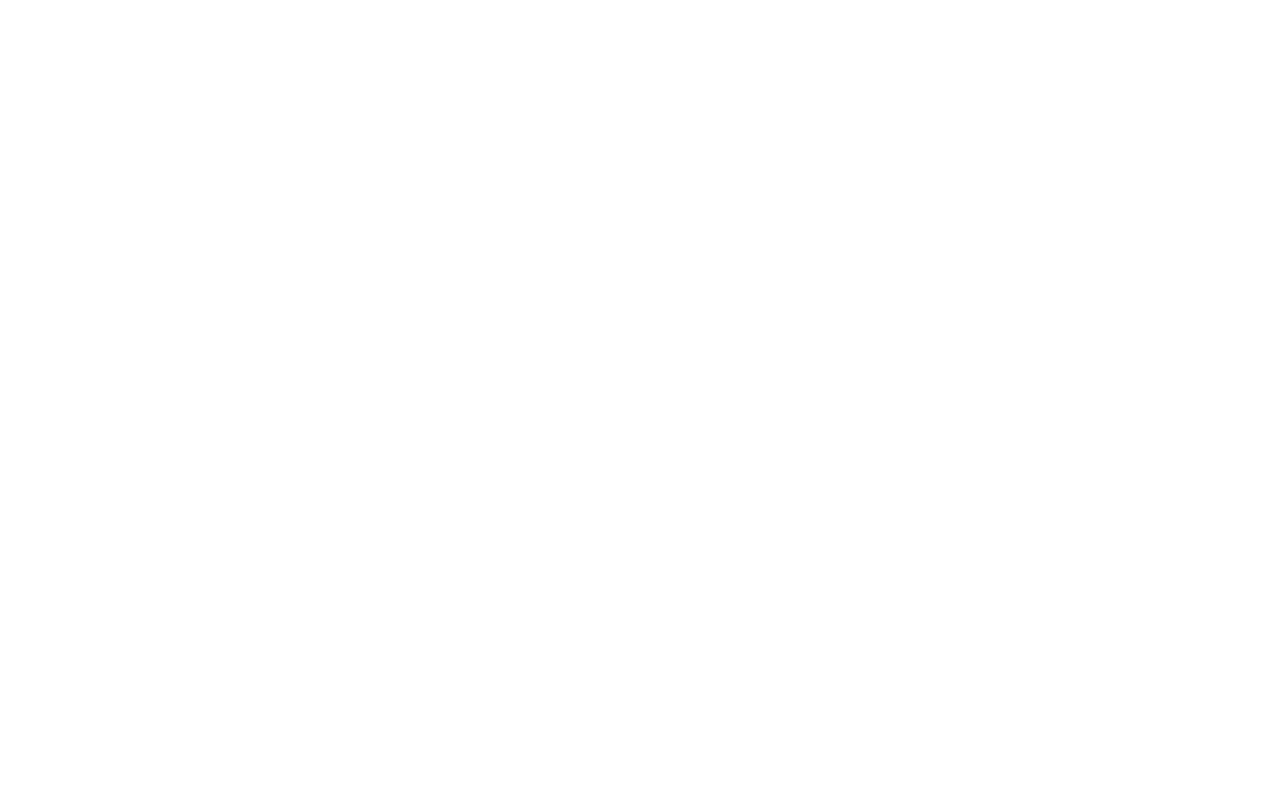
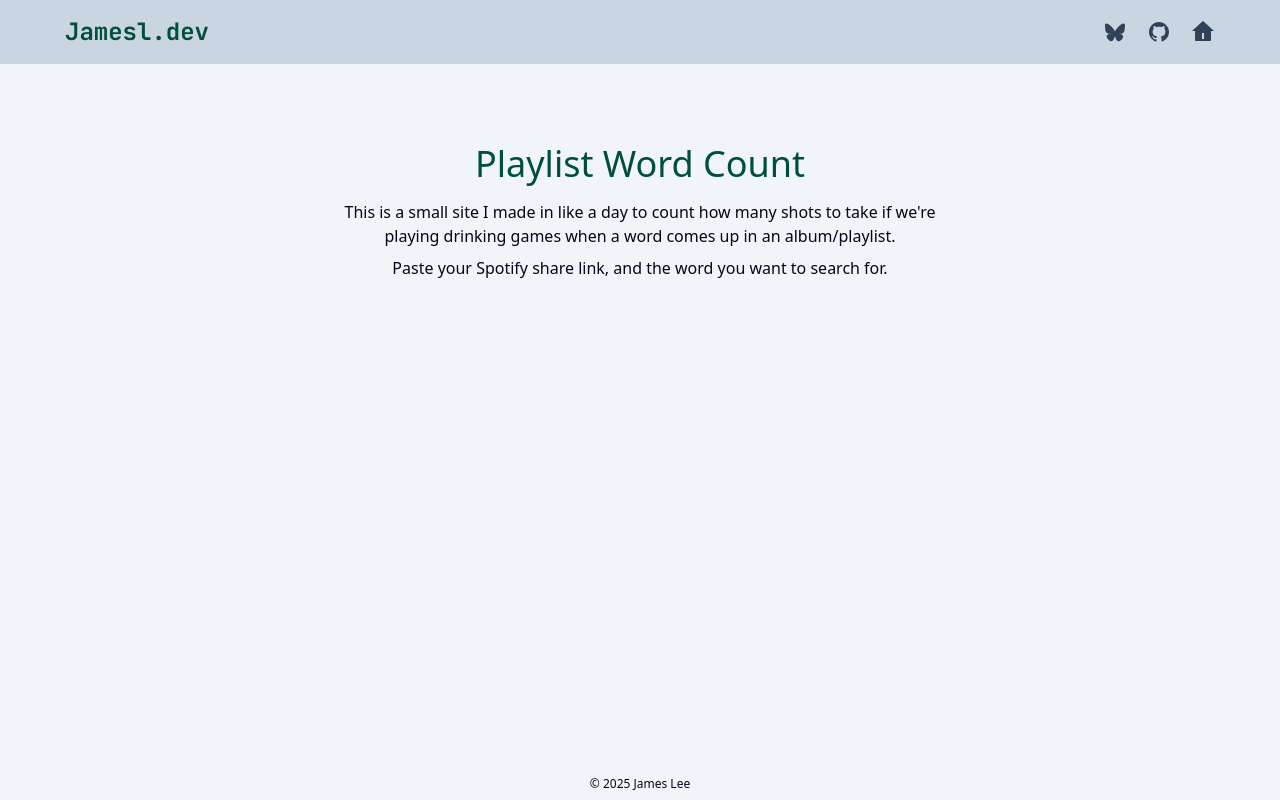
Before and after one commit to jamesleedev/playlist-wordcount, a Next.js app: page / in a window 1280 px wide. Built offline with nearby package versions, Linux system fonts and the light colour scheme.

Commit message:
feat: basic page layout

```diff
--- a/package.json
+++ b/package.json
@@ -9,6 +9,7 @@
     "lint": "next lint"
   },
   "dependencies": {
+    "@remixicon/react": "^4.6.0",
     "class-variance-authority": "^0.7.1",
     "clsx": "^2.1.1",
     "lucide-react": "^0.482.0",
--- /dev/null
+++ b/src/components/@index/header/Header.tsx
@@ -0,0 +1,16 @@
+import { FC } from 'react';
+
+export const Header: FC = () => {
+  return (
+    <header className="text-center">
+      <h1 className="mb-4 text-4xl font-medium text-emerald-900">Playlist Word Count</h1>
+      <p className="mx-auto mb-2 max-w-[40rem]">
+        This is a small site I made in like a day to count how many shots to take if we're playing drinking games when a
+        word comes up in an album/playlist.
+      </p>
+      <p className="mx-auto mb-2 max-w-[40rem] font-medium">
+        Paste your Spotify share link, and the word you want to search for.
+      </p>
+    </header>
+  );
+};
--- /dev/null
+++ b/src/components/footer/Footer.tsx
@@ -0,0 +1,9 @@
+import { FC } from 'react';
+
+export const Footer: FC = () => {
+  return (
+    <footer className="container bg-slate-100 py-2 text-center">
+      <p className="text-xs">&copy; 2025 James Lee</p>
+    </footer>
+  );
+};
--- /dev/null
+++ b/src/components/navbar/Navbar.tsx
@@ -0,0 +1,34 @@
+import { FC } from 'react';
+import { RiBlueskyFill, RiGithubFill, RiHome4Fill } from '@remixicon/react';
+import Link from 'next/link';
+
+export const Navbar: FC = () => {
+  return (
+    <nav className="w-full bg-slate-300">
+      <div className="container flex flex-col items-center justify-between gap-2 py-4 sm:flex-row">
+        <p className="font-mono text-2xl font-bold text-emerald-900">Jamesl.dev</p>
+        <div className="flex items-center justify-evenly gap-5">
+          <Link
+            href="https://bsky.app/profile/jamesl.net"
+            target="_blank"
+            rel="noopener noreferrer"
+            aria-label="My Bluesky account"
+          >
+            <RiBlueskyFill size={24} className="fill-slate-700" />
+          </Link>
+          <Link
+            href="https://github.com/jamesleedev/playlist-wordcount"
+            target="_blank"
+            rel="noopener noreferrer"
+            aria-label="GitHub repository of this project"
+          >
+            <RiGithubFill size={24} className="fill-slate-700" />
+          </Link>
+          <Link href="https://www.jamesl.dev" target="_blank" rel="noopener noreferrer" aria-label="My homepage">
+            <RiHome4Fill size={24} className="fill-slate-700" />
+          </Link>
+        </div>
+      </div>
+    </nav>
+  );
+};
--- a/src/pages/index.tsx
+++ b/src/pages/index.tsx
@@ -1,5 +1,15 @@
-import Image from 'next/image';
+import { Navbar } from '@/components/navbar/Navbar';
+import { Header } from '@/components/@index/header/Header';
+import { Footer } from '@/components/footer/Footer';
 
 export default function Home() {
-  return <div></div>;
+  return (
+    <div className="flex h-screen flex-col items-center justify-between bg-slate-100">
+      <Navbar />
+      <main className="container grow bg-slate-100 py-20 text-center">
+        <Header />
+      </main>
+      <Footer />
+    </div>
+  );
 }
--- a/src/styles/globals.css
+++ b/src/styles/globals.css
@@ -1,12 +1,15 @@
 @import "tailwindcss";
 
 @plugin "tailwindcss-animate";
+
+@tailwind utilities;
 
 @custom-variant dark (&:is(.dark *));
 
 @theme inline {
   --font-sans: var(--font-inter);
   --font-mono: var(--font-jbmono);
+  --breakpoint-sm: 24rem;
   --color-sidebar-ring: var(--sidebar-ring);
   --color-sidebar-border: var(--sidebar-border);
   --color-sidebar-accent-foreground: var(--sidebar-accent-foreground);
@@ -47,10 +50,8 @@
 @utility container {
   margin-inline: auto;
   padding-inline: 2rem;
-}
-
-p, li {
-  @apply font-sans;
+  max-width: 1214px;
+  width: 100%;
 }
 
 :root {
```
Also changed, not shown: 2 other files (tests, documents, lock files or other folders).
